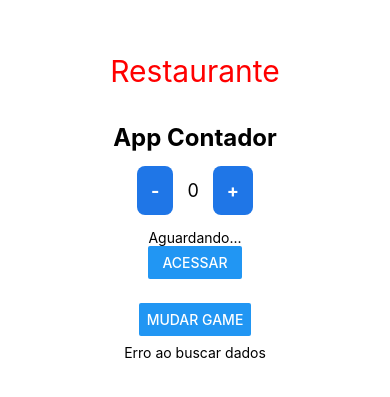
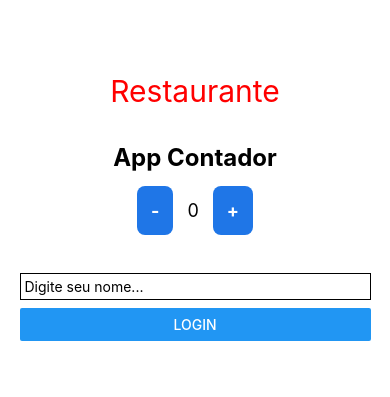
Before and after one commit to HelioJr548/SujeitoProgramador, a React Native app in the folder Avancado/Testes-Automatizado/: screen / in a window 390 px wide. Shown: the part 215-612 px from the top of the page. Built offline with nearby package versions, Linux system fonts and the light colour scheme; no server answers.

Commit message:
Testes Automatizados: Função Mock

```diff
--- a/Avancado/Testes-Automatizado/App.tsx
+++ b/Avancado/Testes-Automatizado/App.tsx
@@ -2,8 +2,7 @@ import { StatusBar } from 'expo-status-bar';
 import { useState } from 'react';
 import { StyleSheet, Text, TouchableOpacity, View } from 'react-native';
 import Title from './src/Title';
-import Message from './src/Message';
-import Game from './src/Game';
+import Welcome from './src/Welcome';
 
 export default function App() {
 	const [counter, setCounter] = useState(0);
@@ -33,9 +32,7 @@ export default function App() {
 				</TouchableOpacity>
 			</View>
 
-			<Message />
-
-			<Game />
+			<Welcome handleGetUser={() => console.log('CLICOU')} />
 
 			<StatusBar style="auto" />
 		</View>
--- /dev/null
+++ b/Avancado/Testes-Automatizado/src/Welcome.tsx
@@ -0,0 +1,49 @@
+import { useState } from 'react';
+import { Button, StyleSheet, Text, TextInput, View } from 'react-native';
+
+export default function Welcome({
+	handleGetUser,
+}: {
+	handleGetUser: () => void;
+}) {
+	const [input, setInput] = useState('');
+	const [user, setUser] = useState('');
+
+	function handleShowUser() {
+		if (input === '') {
+			setUser('');
+			return;
+		}
+
+		let message = `Bem vindo ${input}`;
+		setUser(message);
+		handleGetUser();
+	}
+
+	return (
+		<View style={styles.container}>
+			<TextInput
+				style={styles.input}
+				placeholder="Digite seu nome..."
+				value={input}
+				onChangeText={setInput}
+			/>
+
+			<Button title="Login" onPress={handleShowUser} />
+
+			{user !== '' && <Text>{user}</Text>}
+		</View>
+	);
+}
+
+const styles = StyleSheet.create({
+	container: {
+		width: '90%',
+		marginTop: 24,
+		gap: 8,
+	},
+	input: {
+		borderWidth: 1,
+		padding: 4,
+	},
+});
```
Also changed, not shown: 2 other files (tests, documents, lock files or other folders).
